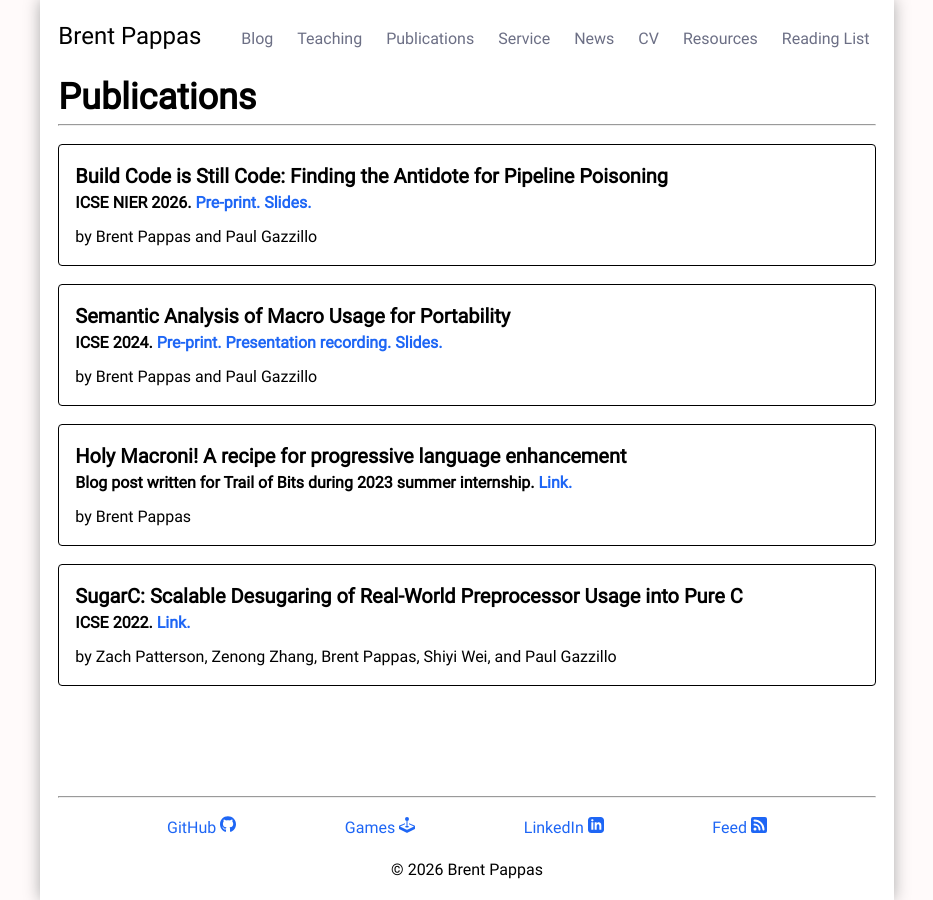
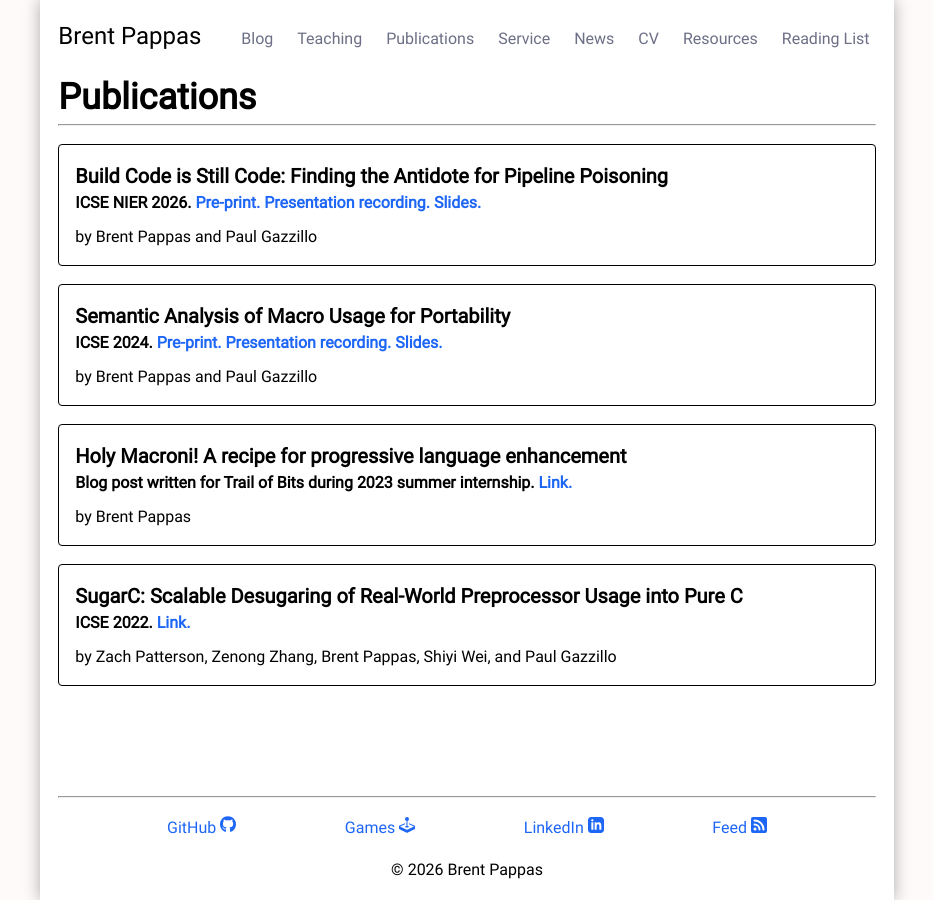
Before and after one commit to PappasBrent/pappasbrent.github.io, a Jekyll site: the page built from publications.html, in a window 1280 px wide. Shown: the whole page, without its empty margins (173-1106 px from the left). Built offline with Jekyll 4.4.1, drawn with Linux system fonts in a browser that asks for light colours; some of the changed lines change nothing that is shown.

Commit message:
Add link to ICSE NIER 2026 talk recording.

```diff
--- a/publications.html
+++ b/publications.html
@@ -8,7 +8,7 @@ title: Publications
     <h6>
         ICSE NIER 2026.
         <a href="https://arxiv.org/abs/2601.08995">Pre-print.</a>
-        <!-- <a href="#">Presentation recording.</a> -->
+        <a href="https://youtu.be/cNZ09x0Ccsc">Presentation recording.</a>
         <a href="https://docs.google.com/presentation/d/1S8893dpvrzSFVBp6_gxrGEv-C6VdYlGY8Dm6xT8OX5Y/edit?usp=sharing">Slides.</a>
     </h6>
     <p>by Brent Pappas and Paul Gazzillo</p>
```
